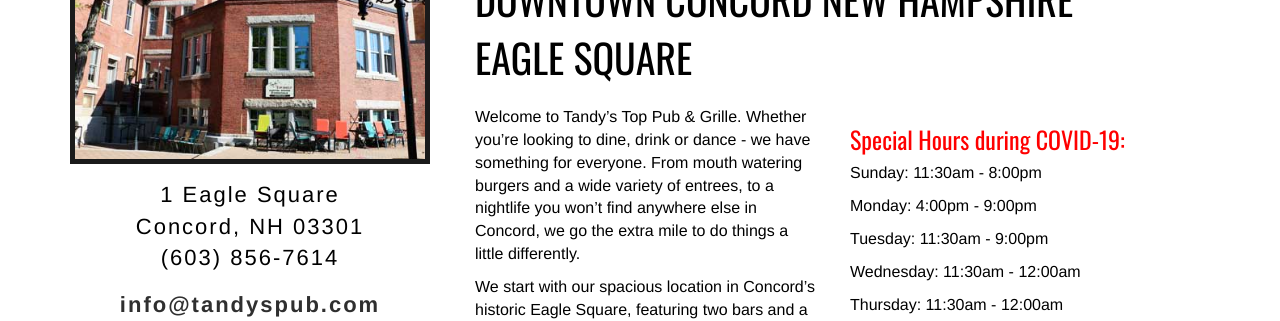
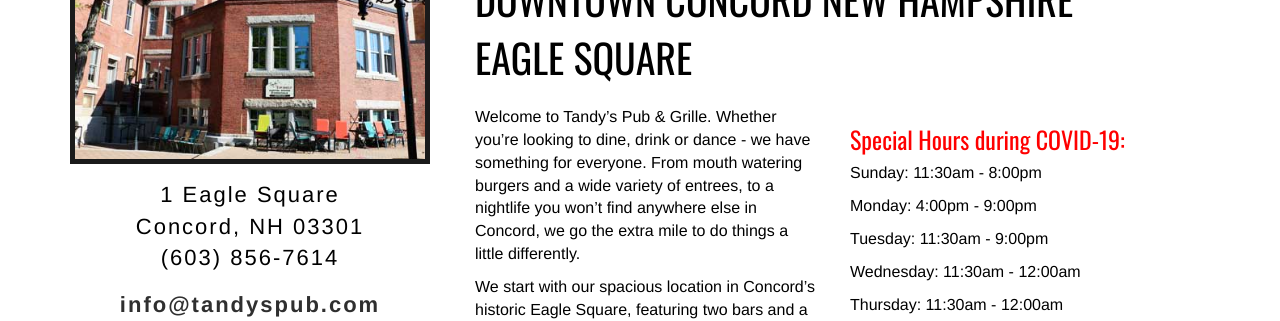
Before and after one commit to audetcameron/tandyspub.com, a Jekyll site: the page built from docs/index.html, in a window 1280 px wide and 900 px high, scrolled down 716 px. Shown: the part 152-473 px from the top of the window. Built offline with Jekyll 4.4.1, drawn with Linux system fonts in a browser that asks for light colours; nearby versions of some CDN libraries.

Commit message:
Fixed bug where Top was not removed when removing top shelf

```diff
--- a/docs/index.html
+++ b/docs/index.html
@@ -1,6 +1,6 @@
 ---
 id: index
-title: Tandys Top Pub & Grille Concord New Hampshire | Tandyspub
+title: Tandys Pub & Grille Concord New Hampshire | Tandyspub
 description: Welcome to Tandy’s Pub and Grille. Whether you’re looking to dine, drink or dance - we have something for everyone.
 canonical: https://www.tandyspub.com
 layout: default
@@ -131,7 +131,7 @@
                 </h2>
               </div>
               <div class="col-md-6">
-                <p>Welcome to Tandy’s Top Pub & Grille. Whether you’re looking to dine, drink or dance - we have something for everyone. From mouth watering burgers and a wide variety of entrees, to a nightlife you won’t find anywhere else in Concord, we go the extra mile to do things a little differently.</p>
+                <p>Welcome to Tandy’s Pub & Grille. Whether you’re looking to dine, drink or dance - we have something for everyone. From mouth watering burgers and a wide variety of entrees, to a nightlife you won’t find anywhere else in Concord, we go the extra mile to do things a little differently.</p>
                 <!-- <div class="fb-like" data-share="true" data-width="450" data-show-faces="true"></div> -->
                 <p>We start with our spacious location in Concord’s historic Eagle Square, featuring two bars and a full-service outdoor patio (during the warmer months). But it’s our happy hour that keeps our many friends coming back for more. </p>
               </div>
```
Also changed, not shown: other parts of docs/index.html (+2 -2 lines).
